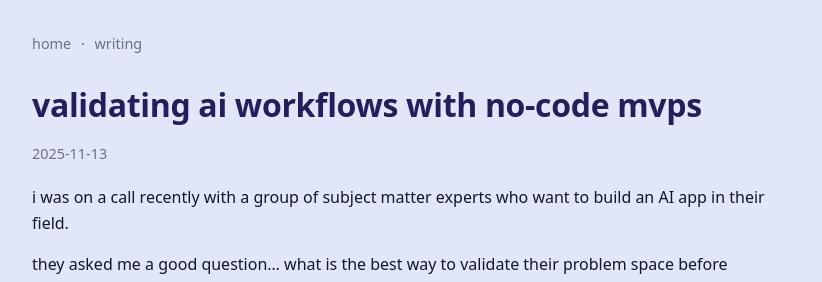
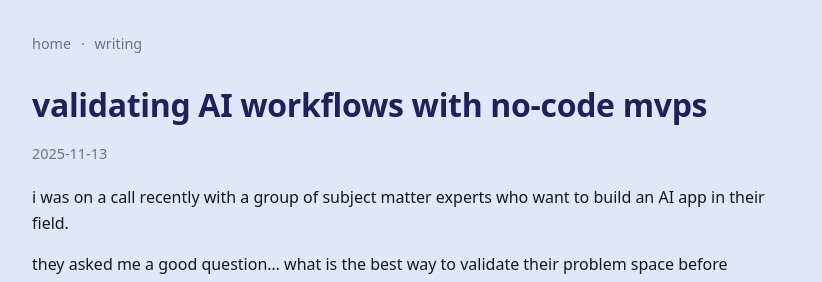
Before and after one commit to davidcrowe/reducibl.com, a Jekyll site: the page built from _posts/2025-11-13-validate-ai-workflows-with-no-code-mvp.md, in a window 1280 px wide. Shown: the top 282 px of the page, without its empty margins (228-1050 px from the left). Built offline with Jekyll 4.4.1, drawn with Linux system fonts in a browser that asks for light colours.

Commit message:
ux experimentation

```diff
--- a/_posts/2025-11-13-validate-ai-workflows-with-no-code-mvp.md
+++ b/_posts/2025-11-13-validate-ai-workflows-with-no-code-mvp.md
@@ -1,6 +1,6 @@
 ---
 layout: post
-title: "validating ai workflows with no-code mvps"
+title: "validating AI workflows with no-code mvps"
 description: "a simple approach to proving a problem exists before investing in engineering."
 ---
 
```
